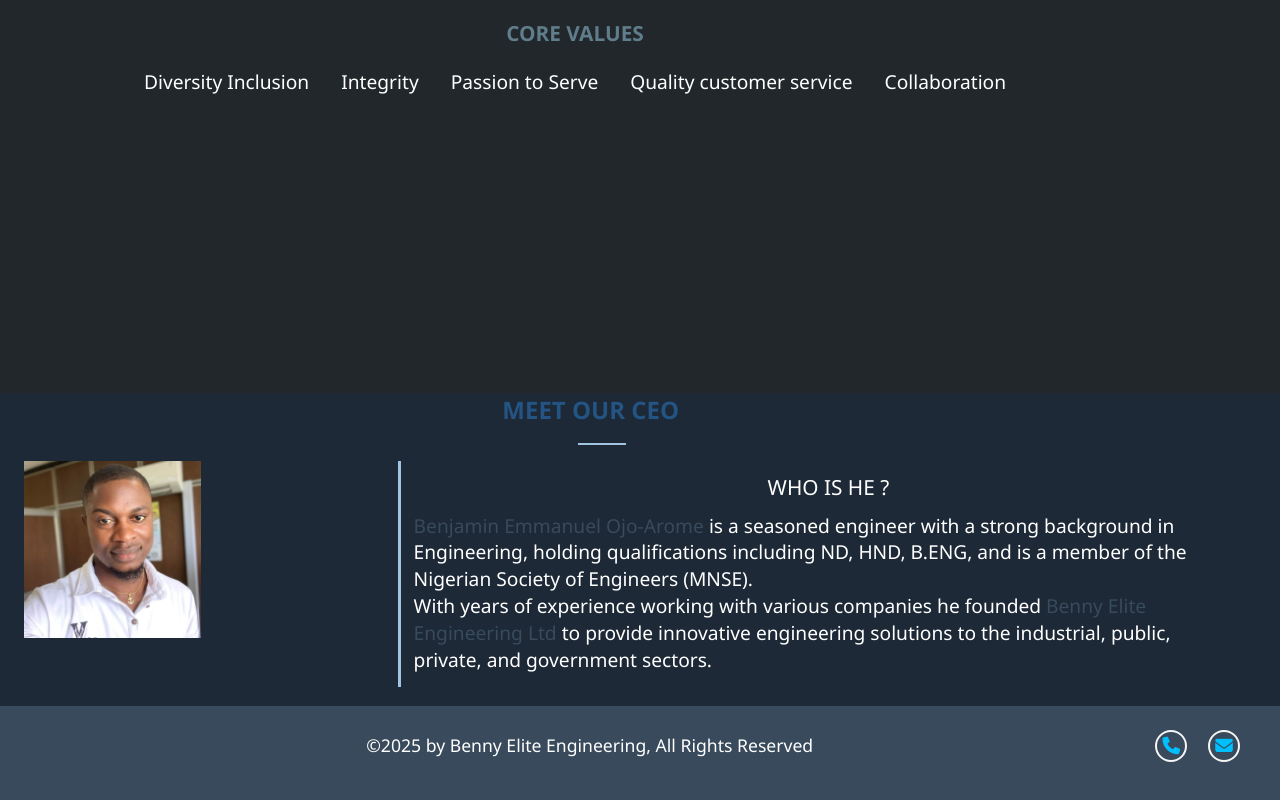
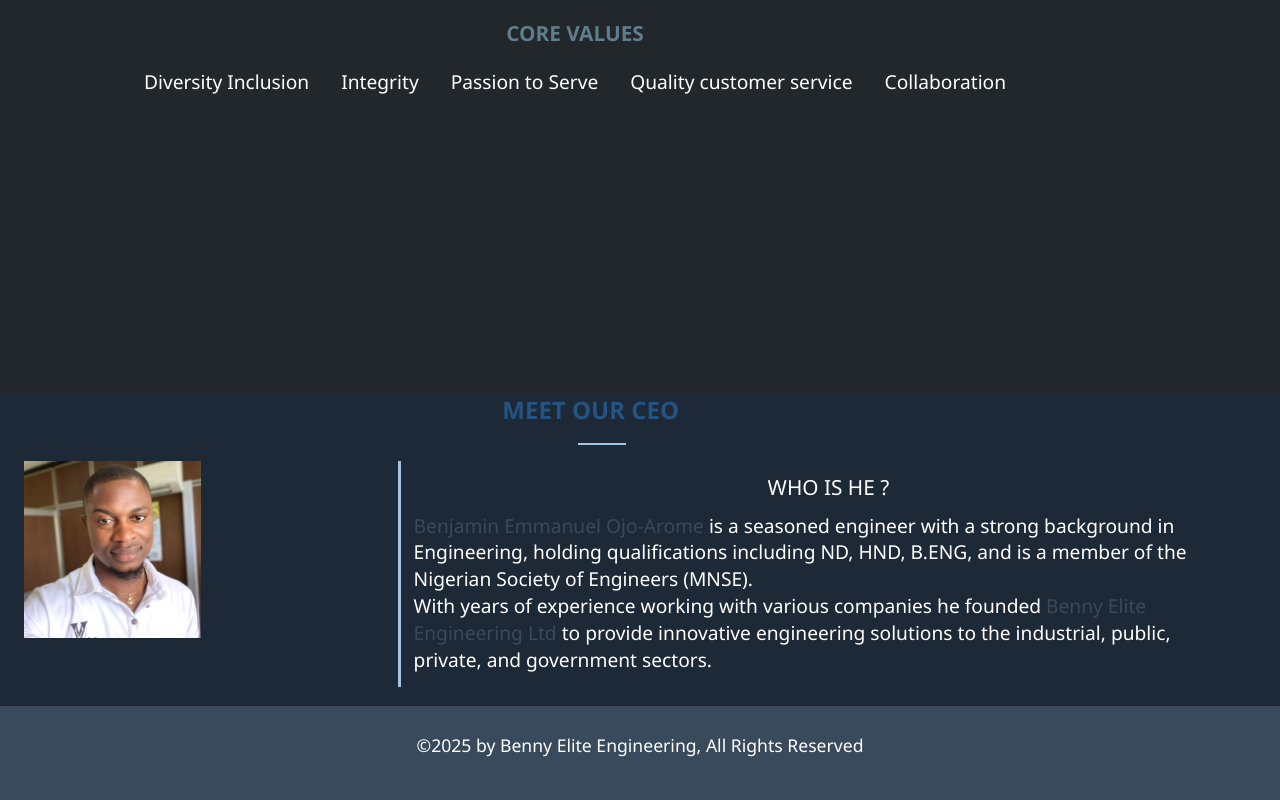
Before and after one commit to EkeanyanwuDavid/Company-Website, a website: page about.html in a window 1280 px wide. Shown: the part 1215-2015 px from the top of the page. Drawn offline with Linux system fonts and the light colour scheme.

Commit message:
removed unwanted links

```diff
--- a/about.html
+++ b/about.html
@@ -143,20 +143,6 @@
         <p class="name">
           &copy;2025 by Benny Elite Engineering, All Rights Reserved
         </p>
-
-        <div class="social">
-          <a href="tel:+2348032072628" class="footer-social"
-            ><i class="fas fa-phone"></i
-          ></a>
-
-          <a
-            href="bennyengineeringltd@gmail.com"
-            target="_blank"
-            class="footer-social"
-          >
-            <i class="fas fa-envelope"></i>
-          </a>
-        </div>
       </div>
     </footer>
     <script src="app.js"></script>
```
Also changed, not shown: contact.html (+0 -14 lines), index.html (+0 -14 lines), register.html (+0 -14 lines), services.html (+0 -14 lines).
